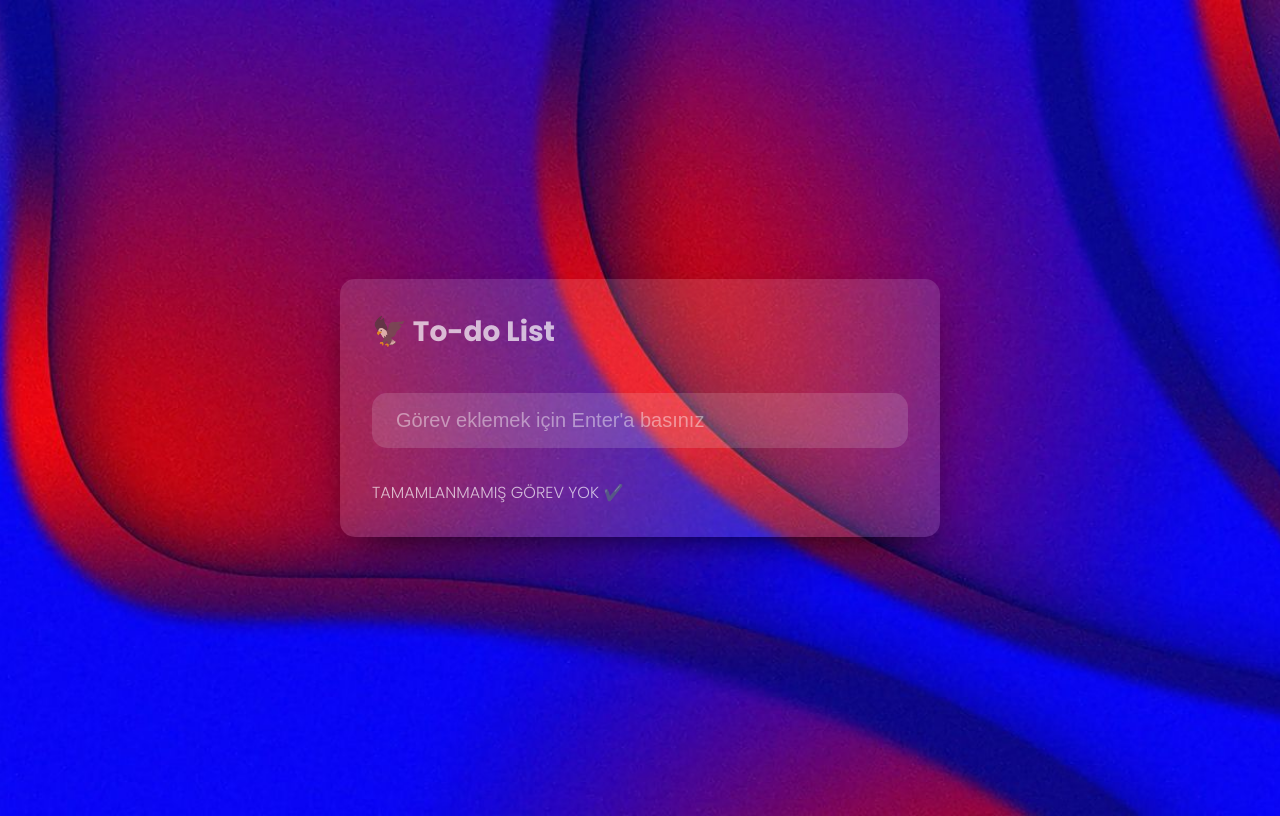
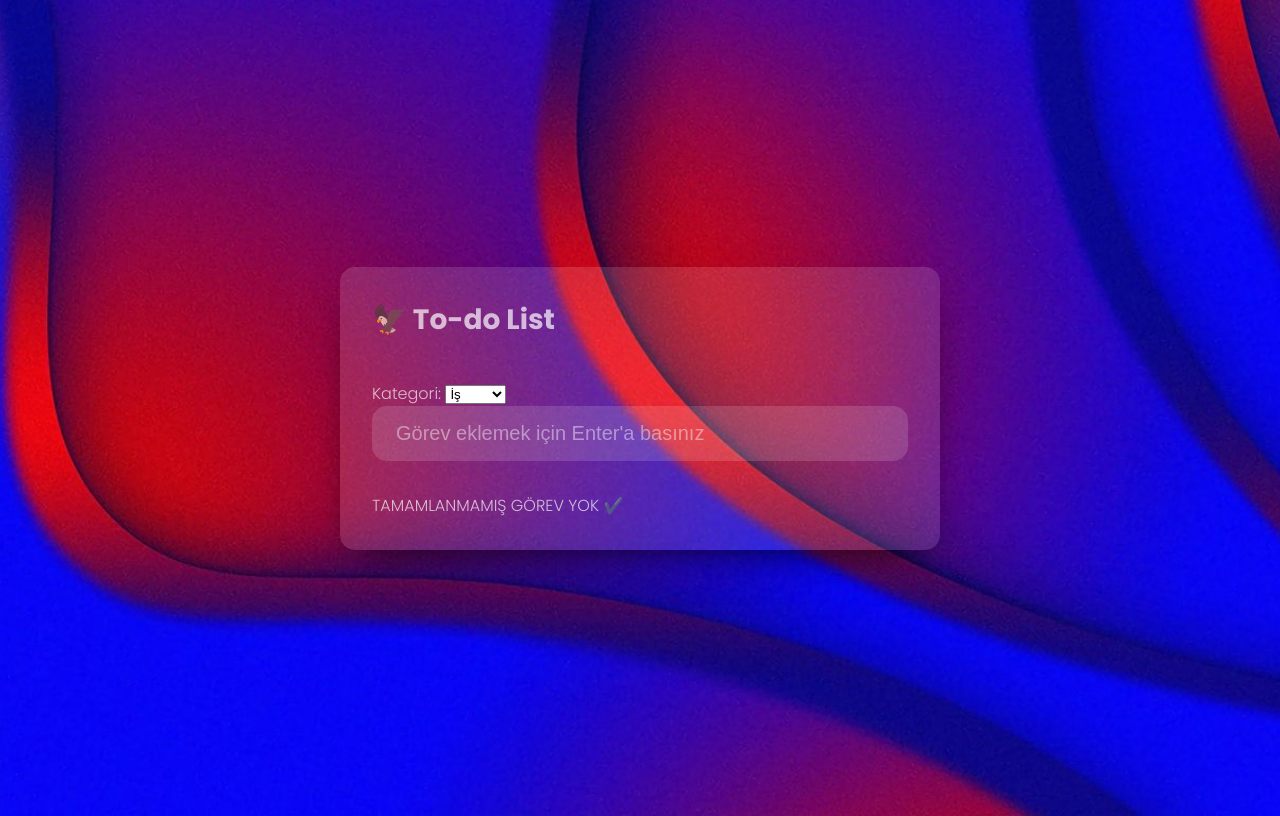
Before and after one commit to seferberkdemirbas/todo-app, a plain HTML site: page TODO-APP/index.html in a window 1280 px wide. Drawn offline with Linux system fonts and the light colour scheme.

Commit message:
index.html

```diff
--- a/TODO-APP/index.html
+++ b/TODO-APP/index.html
@@ -1,18 +1,26 @@
 <!DOCTYPE html>
 <html lang="en">
-
   <head>
     <meta charset="UTF-8" />
     <meta name="viewport" content="width=device-width, initial-scale=1.0" />
     <meta http-equiv="X-UA-Compatible" content="ie=edge" />
     <title>Todo App</title>
     <link rel="stylesheet" href="style.css" />
-
   </head>
 
   <body>
     <div class="app">
       <h1> 🦅 To-do List</h1>
+      <div class="category-selector">
+        <label for="category">Kategori: </label>
+        <select id="category">
+          <option value="work">İş</option>
+          <option value="personal">Kişisel</option>
+          <option value="home">Ev</option>
+          <option value="school">Okul</option>
+          <option value="other">Diğer</option>
+        </select>
+      </div>
       <input type="text" class="todo-input" placeholder="Görev eklemek için Enter'a basınız" />
       <div class="todos">
         <div class="uncompleted-todos"></div>
@@ -21,5 +29,4 @@
     </div>
   </body>
   <script src="todo.js"></script>
-
 </html>
```
Lines whose indentation alone changed are shown as unchanged.
